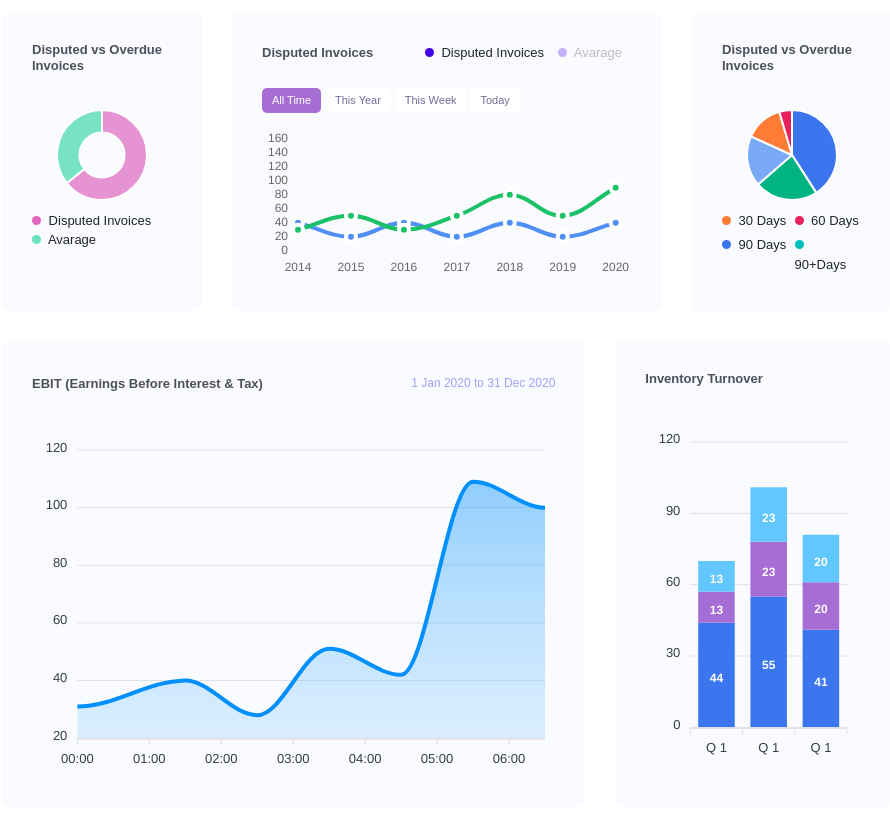
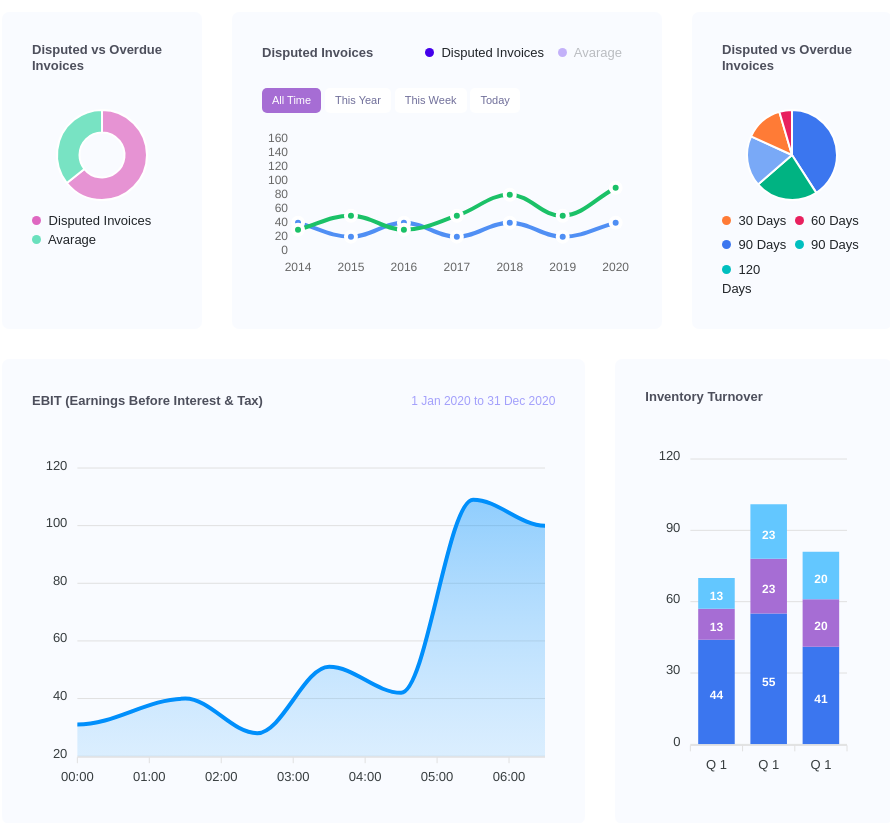
Before and after one commit to ZaryabKhan14/moviebooking, a PHP site: page /moviebooking/ in a window 1280 px wide. Shown: the part 1434-2257 px from the top of the page, without its empty margins (328-1218 px from the left). Run offline with PHP 8.4, Linux system fonts and the light colour scheme; the visitor is signed in with stand-in values (Sample User, id 1); data comes from the database, SQL or seed files in the repository; data that the repository does not hold is empty; some libraries are stand-ins or nearby versions; some web fonts are replaced.

Commit message:
add list in index.php in admin folder

```diff
--- a/admin/index.php
+++ b/admin/index.php
@@ -262,7 +262,8 @@ $row4 = mysqli_fetch_array($result4);
                                 <li class="d-block"> <span style="background-color: #FF7B36;"></span> 30 Days</li>
                                 <li class="d-block"> <span style="background-color: #E8205E;"></span> 60 Days</li>
                                 <li class="d-block"> <span style="background-color: #3B76EF"></span> 90 Days</li>
-                                <li class="d-block"> <span style="background-color:#00BFBF;"></span> 90+Days</li>
+                                <li class="d-block"> <span style="background-color:#00BFBF;"></span> 90 Days</li>
+                                <li class="d-block"> <span style="background-color:#00BFBF;"></span> 120 Days</li>
                             </div>
                         </div>
                     </div>
```
